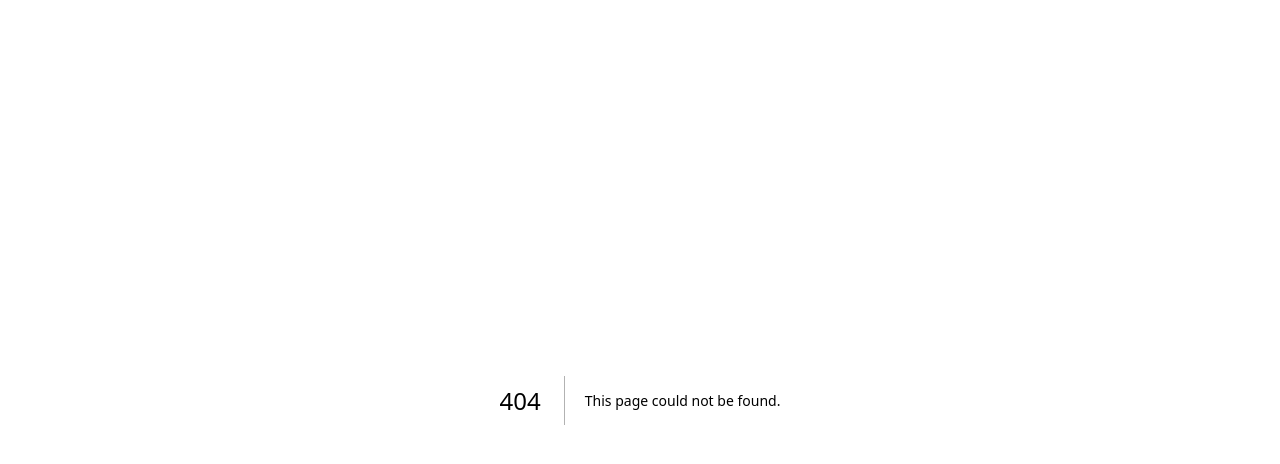
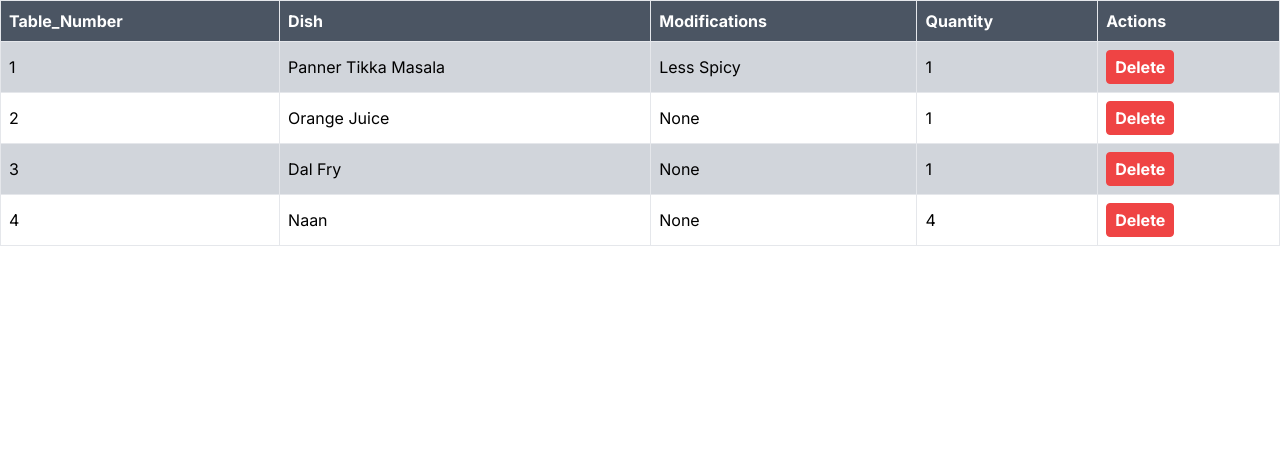
Before and after one commit to Suyash-shinde/Food-ORdering-Website, a Next.js app in the folder next/core/: page /kitchen in a window 1280 px wide. Before the commit this address had no page. Shown: the top 464 px of the page. Built offline with nearby package versions, Linux system fonts and the light colour scheme.

Commit message:
Gave functionality to kitchen button on home page, made kitchen css
the localhost/3000/kitchen is hardcoded....
changed the const Login=() => ( it is a part of react component i dunno if it will affect the code later) with export default function

```diff
--- /dev/null
+++ b/next/core/src/app/kitchen/page.js
@@ -0,0 +1,68 @@
+import React from 'react'
+
+
+const kitchen = () => {
+  return (
+    <table class="min-w-full border-collapse block md:table">
+		<thead class="block md:table-header-group">
+			<tr class="border border-grey-500 md:border-none block md:table-row absolute -top-full md:top-auto -left-full md:left-auto  md:relative ">
+				<th class="bg-gray-600 p-2 text-white font-bold md:border md:border-grey-500 text-left block md:table-cell">Table_Number</th>
+				<th class="bg-gray-600 p-2 text-white font-bold md:border md:border-grey-500 text-left block md:table-cell">Dish</th>
+				<th class="bg-gray-600 p-2 text-white font-bold md:border md:border-grey-500 text-left block md:table-cell">Modifications</th>
+				<th class="bg-gray-600 p-2 text-white font-bold md:border md:border-grey-500 text-left block md:table-cell">Quantity</th>
+				<th class="bg-gray-600 p-2 text-white font-bold md:border md:border-grey-500 text-left block md:table-cell">Actions</th>
+			</tr>
+		</thead>
+		<tbody class="block md:table-row-group">
+			<tr class="bg-gray-300 border border-grey-500 md:border-none block md:table-row">
+				<td class="p-2 md:border md:border-grey-500 text-left block md:table-cell"><span class="inline-block w-1/3 md:hidden font-bold">Table_Number</span>1</td>
+				<td class="p-2 md:border md:border-grey-500 text-left block md:table-cell"><span class="inline-block w-1/3 md:hidden font-bold">Dish</span>Panner Tikka Masala</td>
+				<td class="p-2 md:border md:border-grey-500 text-left block md:table-cell"><span class="inline-block w-1/3 md:hidden font-bold">Modifications</span>Less Spicy</td>
+                <td class="p-2 md:border md:border-grey-500 text-left block md:table-cell"><span class="inline-block w-1/3 md:hidden font-bold">Quantity</span>1</td>
+
+
+				<td class="p-2 md:border md:border-grey-500 text-left block md:table-cell">
+					<span class="inline-block w-1/2 md:hidden font-bold">Actions</span>
+
+					<button class="bg-red-500 hover:bg-red-700 text-white font-bold py-1 px-2 border border-red-500 rounded">Delete</button>
+				</td>
+			</tr>
+			<tr class="bg-white border border-grey-500 md:border-none block md:table-row">
+				<td class="p-2 md:border md:border-grey-500 text-left block md:table-cell"><span class="inline-block w-1/3 md:hidden font-bold">Table_Number</span>2</td>
+				<td class="p-2 md:border md:border-grey-500 text-left block md:table-cell"><span class="inline-block w-1/3 md:hidden font-bold">Dish</span>Orange Juice</td>
+				<td class="p-2 md:border md:border-grey-500 text-left block md:table-cell"><span class="inline-block w-1/3 md:hidden font-bold">Modifications</span>None</td>
+                <td class="p-2 md:border md:border-grey-500 text-left block md:table-cell"><span class="inline-block w-1/3 md:hidden font-bold">Quantity</span>1</td>
+
+				<td class="p-2 md:border md:border-grey-500 text-left block md:table-cell">
+					<span class="inline-block w-1/3 md:hidden font-bold">Actions</span>
+					<button class="bg-red-500 hover:bg-red-700 text-white font-bold py-1 px-2 border border-red-500 rounded">Delete</button>
+				</td>
+			</tr>
+			<tr class="bg-gray-300 border border-grey-500 md:border-none block md:table-row">
+				<td class="p-2 md:border md:border-grey-500 text-left block md:table-cell"><span class="inline-block w-1/3 md:hidden font-bold">Table_Number</span>3</td>
+				<td class="p-2 md:border md:border-grey-500 text-left block md:table-cell"><span class="inline-block w-1/3 md:hidden font-bold">Dish</span>Dal Fry</td>
+				<td class="p-2 md:border md:border-grey-500 text-left block md:table-cell"><span class="inline-block w-1/3 md:hidden font-bold">Modifications</span>None</td>
+                <td class="p-2 md:border md:border-grey-500 text-left block md:table-cell"><span class="inline-block w-1/3 md:hidden font-bold">Quantity</span>1</td>
+
+				<td class="p-2 md:border md:border-grey-500 text-left block md:table-cell">
+					<span class="inline-block w-1/3 md:hidden font-bold">Actions</span>
+					<button class="bg-red-500 hover:bg-red-700 text-white font-bold py-1 px-2 border border-red-500 rounded">Delete</button>
+				</td>
+			</tr>
+			<tr class="bg-white border border-grey-500 md:border-none block md:table-row">
+				<td class="p-2 md:border md:border-grey-500 text-left block md:table-cell"><span class="inline-block w-1/3 md:hidden font-bold">Table_Number</span>4</td>
+				<td class="p-2 md:border md:border-grey-500 text-left block md:table-cell"><span class="inline-block w-1/3 md:hidden font-bold">Dish</span>Naan</td>
+				<td class="p-2 md:border md:border-grey-500 text-left block md:table-cell"><span class="inline-block w-1/3 md:hidden font-bold">Modifications</span>None</td>
+                <td class="p-2 md:border md:border-grey-500 text-left block md:table-cell"><span class="inline-block w-1/3 md:hidden font-bold">Quantity</span>4</td>
+
+				<td class="p-2 md:border md:border-grey-500 text-left block md:table-cell">
+					<span class="inline-block w-1/3 md:hidden font-bold">Actions</span>
+					<button class="bg-red-500 hover:bg-red-700 text-white font-bold py-1 px-2 border border-red-500 rounded">Delete</button>
+				</td>
+			</tr>
+		</tbody>
+	</table>
+  )
+}
+
+export default kitchen
--- a/next/core/src/app/page.js
+++ b/next/core/src/app/page.js
@@ -1,6 +1,7 @@
+'use client'
+ import Link from 'next/link';
+ import { useRouter } from 'next/navigation';
 
-// 'use client'
-// import Link from 'next/link';
 // import React, { useRef } from 'react'
 // import { BiFoodMenu } from 'react-icons/bi';
 // import { AiOutlinePlusSquare, AiOutlineMinusSquare, AiOutlineCloseCircle } from 'react-icons/ai';
@@ -21,17 +22,16 @@
 
 import React from 'react'
 
-const Login = () => {
+export default function Page() {
+  const router = useRouter()
   return (
-    <body className='bg-rose-100'>
+    <body className='bg-rose-10'>
       <h1 className='text-4xl font-serif text-center text-white p-4 bg-rose-400'>Login</h1>
     <div className='flex justify-evenly items-center pt-24'>
       <button className='m-4 border-none border-2 rounded-md shadow-xl bg-teal-500 text-center text-white p-6 cursor-pointer font-bold font-sans hover:shadow-teal-800/40'><img src='/Customer Icon.jpg' width={150} className='rounded-xl p-1'/><hr />Customer</button>
-      <button className='m-4 border-none border-2 rounded-md shadow-xl bg-teal-500 text-center text-white p-6 cursor-pointer font-bold font-sans hover:shadow-teal-800/40'><img src='/Kitchen Icon.jpg' width={150} className='rounded-xl p-1'/><hr />Kitchen</button>
+      <button  onClick={() => router.push('/kitchen')} className='m-4 border-none border-2 rounded-md shadow-xl bg-teal-500 text-center text-white p-6 cursor-pointer font-bold font-sans hover:shadow-teal-800/40'><img src='/Kitchen Icon.jpg' width={150} className='rounded-xl p-1'/><hr />Kitchen</button>
       <button className='m-4 border-none border-2 rounded-md shadow-xl bg-teal-500 text-center text-white p-6 cursor-pointer font-bold font-sans hover:shadow-teal-800/40'><img src='/Cash Counter Icon.jpg' width={150} className='rounded-xl p-1'/><hr />Cash Counter</button>
     </div>
     </body>
   )
 }
-
-export default Login
```
